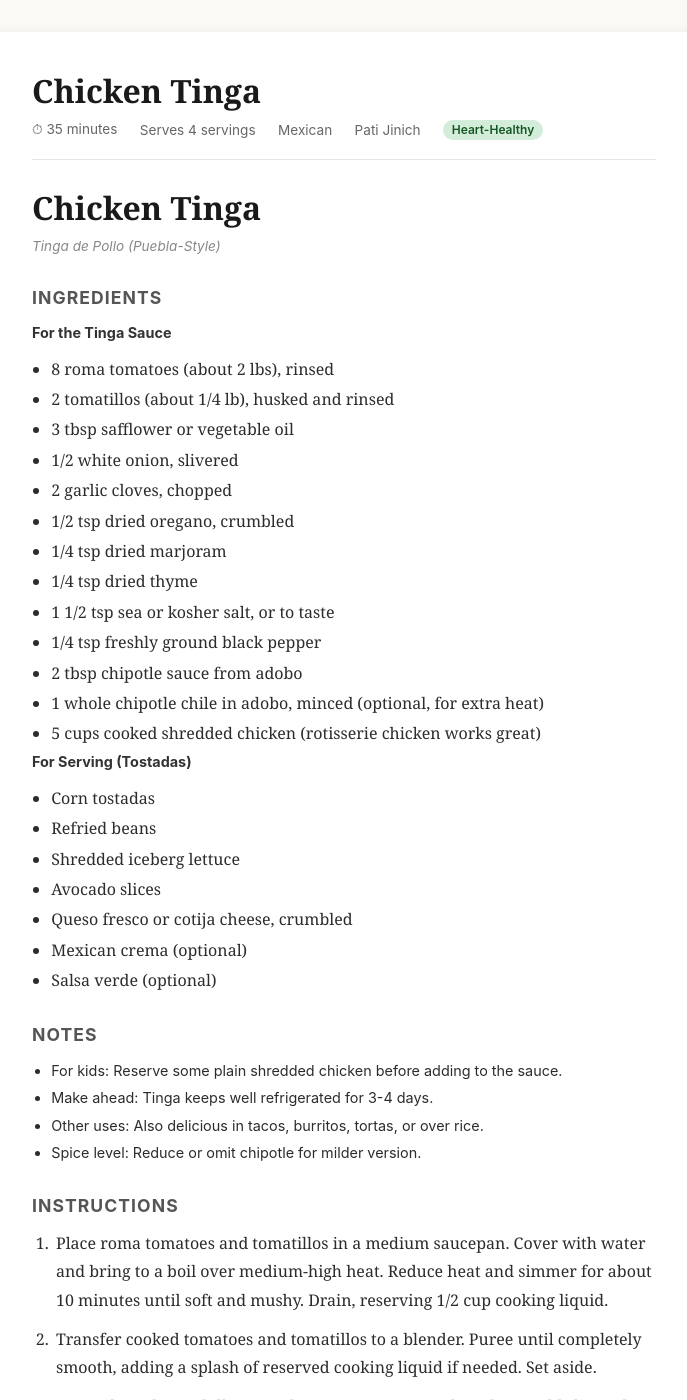
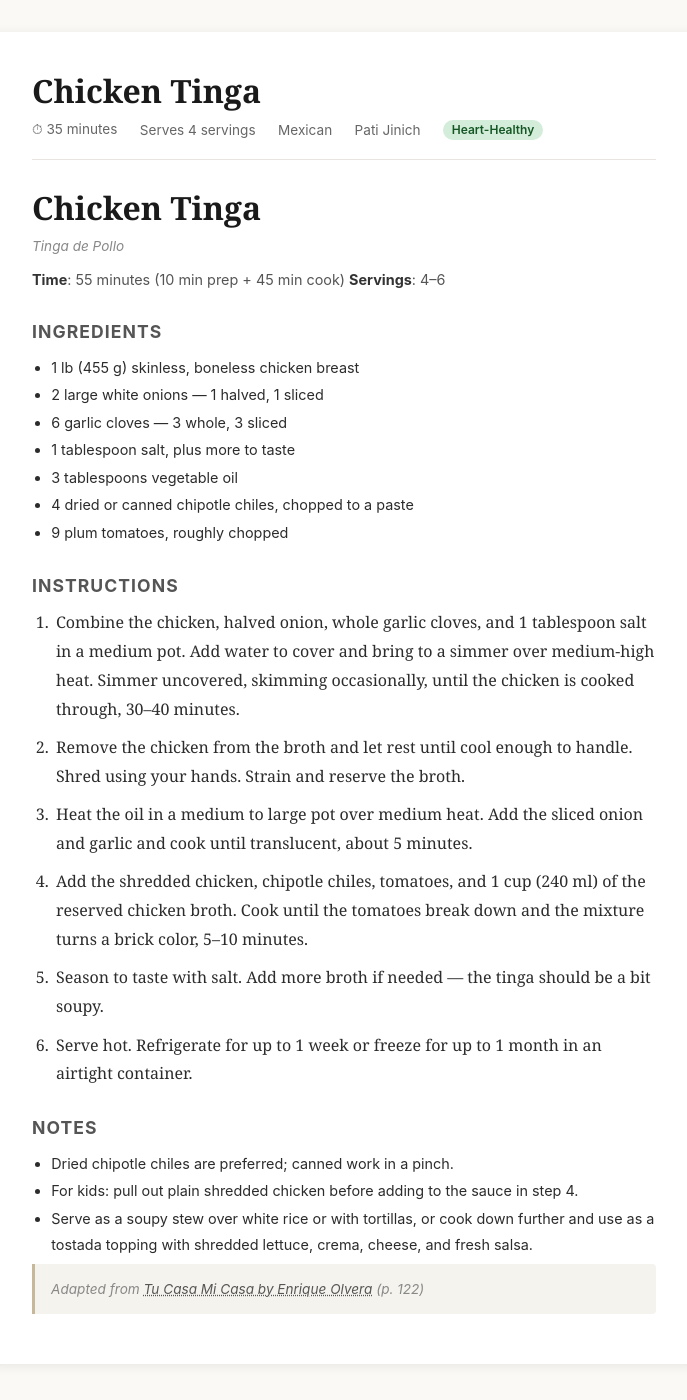
Before and after one commit to DavidMAllison/menubuilder-recipes, a Jekyll site: the page built from Chicken_Tinga.md, in a window 1280 px wide and 1400 px high. Shown: the whole window, without its empty margins (296-983 px from the left). Built offline with Jekyll 4.4.1, drawn with Linux system fonts in a browser that asks for light colours; our own code applies the rules of GitHub Pages for plain Markdown files; some of the changed text lies outside the part shown.

Commit message:
Replace Chicken Tinga with Enrique Olvera version (Tu Casa Mi Casa)
Co-Authored-By: Claude Sonnet 4.6 <noreply@anthropic.com>

```diff
--- a/Chicken_Tinga.md
+++ b/Chicken_Tinga.md
@@ -1,53 +1,33 @@
 # Chicken Tinga
 
-*Tinga de Pollo (Puebla-Style)*
+*Tinga de Pollo*
+
+**Time**: 55 minutes (10 min prep + 45 min cook)
+**Servings**: 4–6
 
 ## Ingredients
 
-**For the Tinga Sauce**
-- 8 roma tomatoes (about 2 lbs), rinsed
-- 2 tomatillos (about 1/4 lb), husked and rinsed
-- 3 tbsp safflower or vegetable oil
-- 1/2 white onion, slivered
-- 2 garlic cloves, chopped
-- 1/2 tsp dried oregano, crumbled
-- 1/4 tsp dried marjoram
-- 1/4 tsp dried thyme
-- 1 1/2 tsp sea or kosher salt, or to taste
-- 1/4 tsp freshly ground black pepper
-- 2 tbsp chipotle sauce from adobo
-- 1 whole chipotle chile in adobo, minced (optional, for extra heat)
-- 5 cups cooked shredded chicken (rotisserie chicken works great)
+- 1 lb (455 g) skinless, boneless chicken breast
+- 2 large white onions — 1 halved, 1 sliced
+- 6 garlic cloves — 3 whole, 3 sliced
+- 1 tablespoon salt, plus more to taste
+- 3 tablespoons vegetable oil
+- 4 dried or canned chipotle chiles, chopped to a paste
+- 9 plum tomatoes, roughly chopped
 
-**For Serving (Tostadas)**
-- Corn tostadas
-- Refried beans
-- Shredded iceberg lettuce
-- Avocado slices
-- Queso fresco or cotija cheese, crumbled
-- Mexican crema (optional)
-- Salsa verde (optional)
+## Instructions
+
+1. Combine the chicken, halved onion, whole garlic cloves, and 1 tablespoon salt in a medium pot. Add water to cover and bring to a simmer over medium-high heat. Simmer uncovered, skimming occasionally, until the chicken is cooked through, 30–40 minutes.
+2. Remove the chicken from the broth and let rest until cool enough to handle. Shred using your hands. Strain and reserve the broth.
+3. Heat the oil in a medium to large pot over medium heat. Add the sliced onion and garlic and cook until translucent, about 5 minutes.
+4. Add the shredded chicken, chipotle chiles, tomatoes, and 1 cup (240 ml) of the reserved chicken broth. Cook until the tomatoes break down and the mixture turns a brick color, 5–10 minutes.
+5. Season to taste with salt. Add more broth if needed — the tinga should be a bit soupy.
+6. Serve hot. Refrigerate for up to 1 week or freeze for up to 1 month in an airtight container.
 
 ## Notes
 
-- For kids: Reserve some plain shredded chicken before adding to the sauce.
-- Make ahead: Tinga keeps well refrigerated for 3-4 days.
-- Other uses: Also delicious in tacos, burritos, tortas, or over rice.
-- Spice level: Reduce or omit chipotle for milder version.
+- Dried chipotle chiles are preferred; canned work in a pinch.
+- For kids: pull out plain shredded chicken before adding to the sauce in step 4.
+- Serve as a soupy stew over white rice or with tortillas, or cook down further and use as a tostada topping with shredded lettuce, crema, cheese, and fresh salsa.
 
-## Instructions
-
-1. Place roma tomatoes and tomatillos in a medium saucepan. Cover with water and bring to a boil over medium-high heat. Reduce heat and simmer for about 10 minutes until soft and mushy. Drain, reserving 1/2 cup cooking liquid.
-2. Transfer cooked tomatoes and tomatillos to a blender. Puree until completely smooth, adding a splash of reserved cooking liquid if needed. Set aside.
-3. Heat oil in a large skillet or wide saucepan over medium heat. Add slivered onion and cook for 5-6 minutes until soft and translucent. Add garlic and cook 1 minute more until fragrant and lightly golden.
-4. Pour the tomato-tomatillo sauce over the onion mixture. Add oregano, marjoram, thyme, salt, black pepper, chipotle sauce, and minced chipotle chile if using. Stir well to combine.
-5. Let the sauce simmer for 10-12 minutes, stirring occasionally, until it has deepened in color and thickened slightly.
-6. Fold in the shredded chicken, stirring to coat evenly with sauce. Continue cooking for another 5-8 minutes, stirring occasionally, until the chicken has absorbed most of the juices and the mixture is moist but not soupy.
-
-## Assembly (Tostadas)
-
-1. Spread a layer of warm refried beans on each tostada.
-2. Top generously with chicken tinga.
-3. Add shredded lettuce, avocado slices, and crumbled cheese.
-4. Drizzle with Mexican crema if desired.
-5. Serve with salsa verde on the side.
+*Adapted from [Tu Casa Mi Casa by Enrique Olvera](https://www.penguinrandomhouse.com/books/576041/tu-casa-mi-casa-by-enrique-olvera/) (p. 122)*
```
